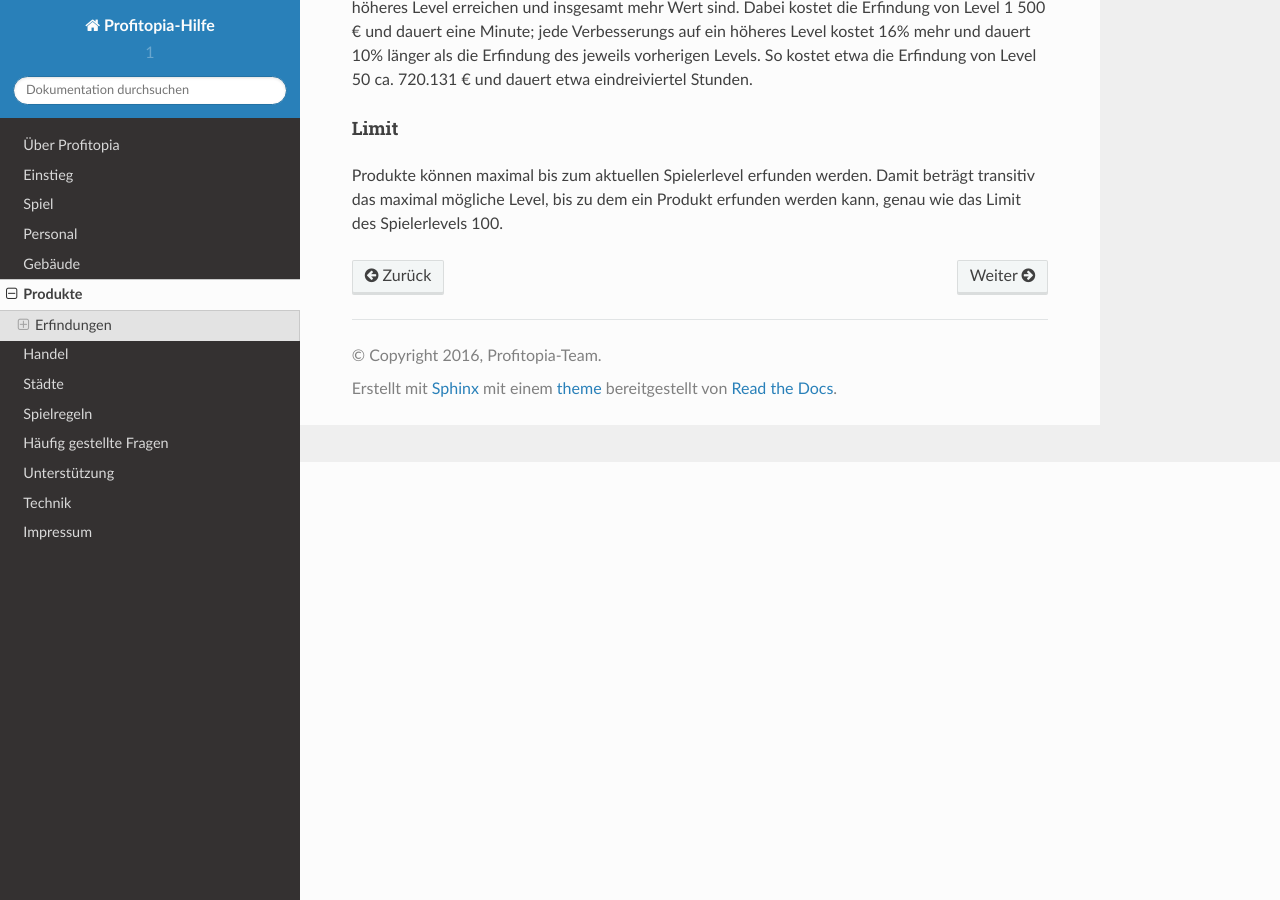
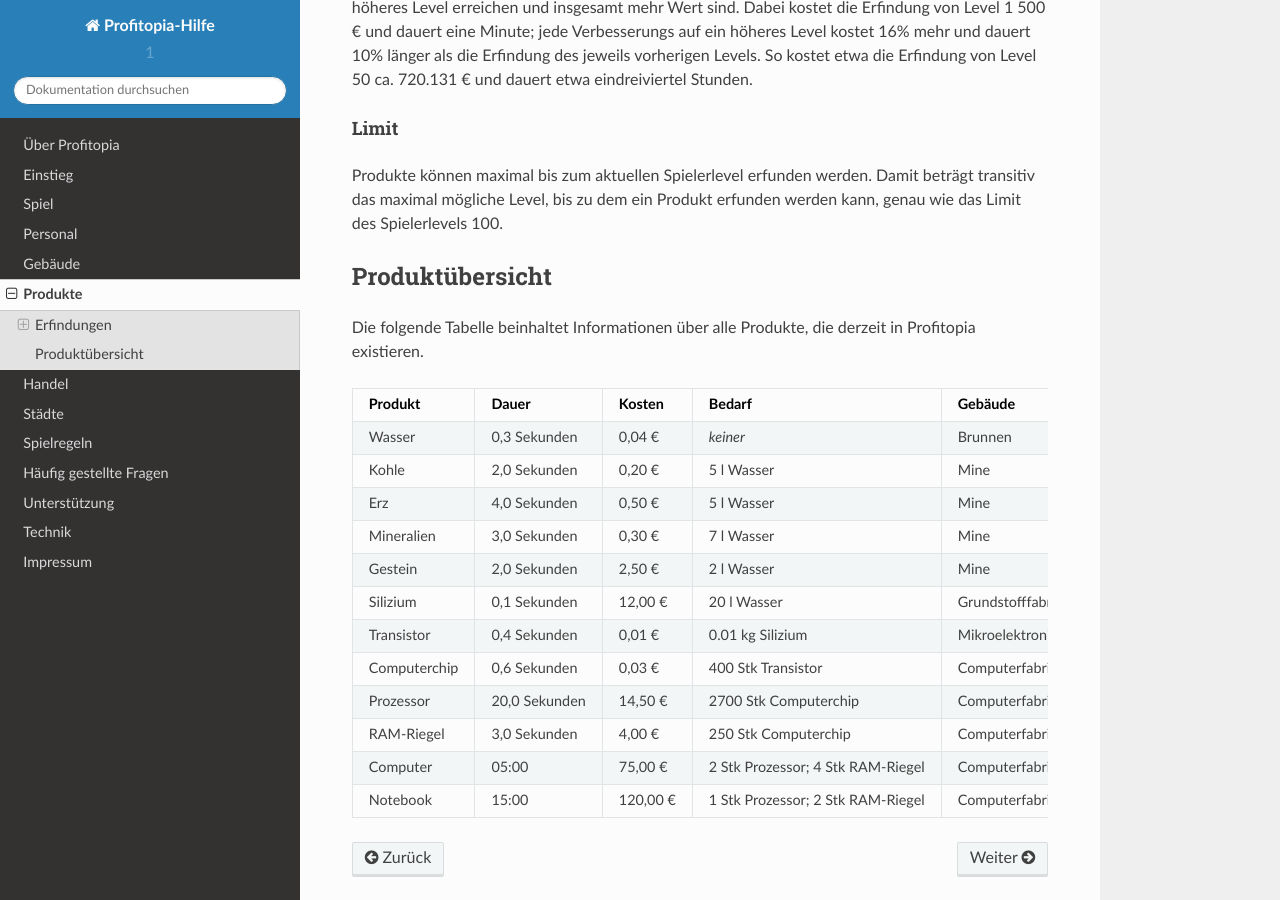
Before and after one commit to profitopia/help, a Sphinx documentation site: the page built from source/products.rst, in a window 1280 px wide and 900 px high, scrolled down 438 px. Built offline with Sphinx 7.4.7 and the Read the Docs theme 2.0.0, drawn with Linux system fonts in a browser that asks for light colours.

Commit message:
product information (from python3 manage.py makehelp products)

```diff
--- a/source/products.rst
+++ b/source/products.rst
@@ -18,3 +18,24 @@ Limit
 +++++
 
 Produkte können maximal bis zum aktuellen Spielerlevel erfunden werden. Damit beträgt transitiv das maximal mögliche Level, bis zu dem ein Produkt erfunden werden kann, genau wie das Limit des Spielerlevels 100.
+
+Produktübersicht
+================
+
+Die folgende Tabelle beinhaltet Informationen über alle Produkte, die derzeit in Profitopia existieren.
+
+.. csv-table::
+    :header: "Produkt", "Dauer", "Kosten", "Bedarf", "Gebäude", "Endprodukt"
+
+    "Wasser", "0,3 Sekunden", "0,04 €", "*keiner*", "Brunnen", "nein"
+    "Kohle", "2,0 Sekunden", "0,20 €", "5 l Wasser", "Mine", "nein"
+    "Erz", "4,0 Sekunden", "0,50 €", "5 l Wasser", "Mine", "nein"
+    "Mineralien", "3,0 Sekunden", "0,30 €", "7 l Wasser", "Mine", "nein"
+    "Gestein", "2,0 Sekunden", "2,50 €", "2 l Wasser", "Mine", "nein"
+    "Silizium", "0,1 Sekunden", "12,00 €", "20 l Wasser", "Grundstofffabrik", "nein"
+    "Transistor", "0,4 Sekunden", "0,01 €", "0.01 kg Silizium", "Mikroelektronikfabrik", "nein"
+    "Computerchip", "0,6 Sekunden", "0,03 €", "400 Stk Transistor", "Computerfabrik", "nein"
+    "Prozessor", "20,0 Sekunden", "14,50 €", "2700 Stk Computerchip", "Computerfabrik", "nein"
+    "RAM-Riegel", "3,0 Sekunden", "4,00 €", "250 Stk Computerchip", "Computerfabrik", "ja"
+    "Computer", "05:00", "75,00 €", "2 Stk Prozessor; 4 Stk RAM-Riegel", "Computerfabrik", "ja"
+    "Notebook", "15:00", "120,00 €", "1 Stk Prozessor; 2 Stk RAM-Riegel", "Computerfabrik", "ja"
```
